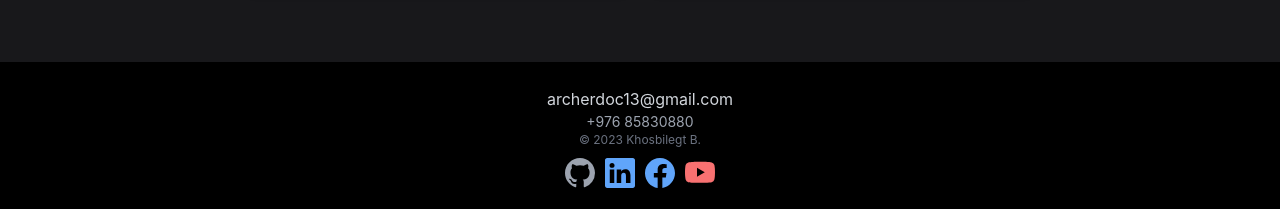
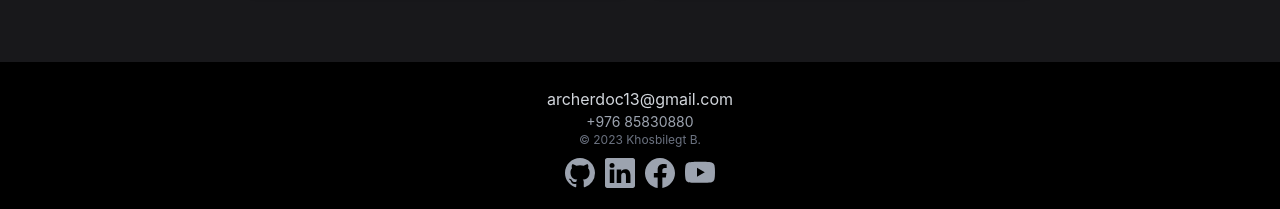
Before and after one commit to khosbilegt/khosbilegt, a React (Create React App) app in the folder portfolio/: page / in a window 1280 px wide. Shown: the part 3684-3893 px from the top of the page. Built offline with nearby package versions, Linux system fonts and the light colour scheme.

Commit message:
changed footer icon color

```diff
--- a/portfolio/src/App.jsx
+++ b/portfolio/src/App.jsx
@@ -45,11 +45,7 @@ const App = () => {
         </div>
       </div>
 
-      <div className={`${styles.flexCenter}`}>
-        <div className={`${styles.boxWidth}`}>
-          <Footer />
-        </div>
-      </div>
+      <Footer />
 
     </div>
   );
--- a/portfolio/src/components/Footer.jsx
+++ b/portfolio/src/components/Footer.jsx
@@ -15,14 +15,14 @@ const Footer = () => (
                          case "fb":
                               return <a href={val.url}>
                               <BsFacebook
-                              className='text-blue-400 transition-all
-                              text-[30px] hover:text-blue-100'/>
+                              className='text-gray-400 transition-all
+                              text-[30px] hover:text-gray-100'/>
                               </a>
                          case "linkedin":
                               return <a href={val.url}>
                               <BsLinkedin
-                              className='text-blue-400 transition-all
-                              text-[30px] hover:text-blue-100'/>
+                              className='text-gray-400 transition-all
+                              text-[30px] hover:text-gray-100'/>
                               </a>
                          case "git":
                               return <a href={val.url}>
@@ -33,7 +33,7 @@ const Footer = () => (
                          case "yt":
                               return <a href={val.url}>
                               <BsYoutube
-                              className='text-red-400 transition-all
+                              className='text-gray-400 transition-all
                               text-[30px] hover:text-gray-100'/>
                               </a>
                     }
```
